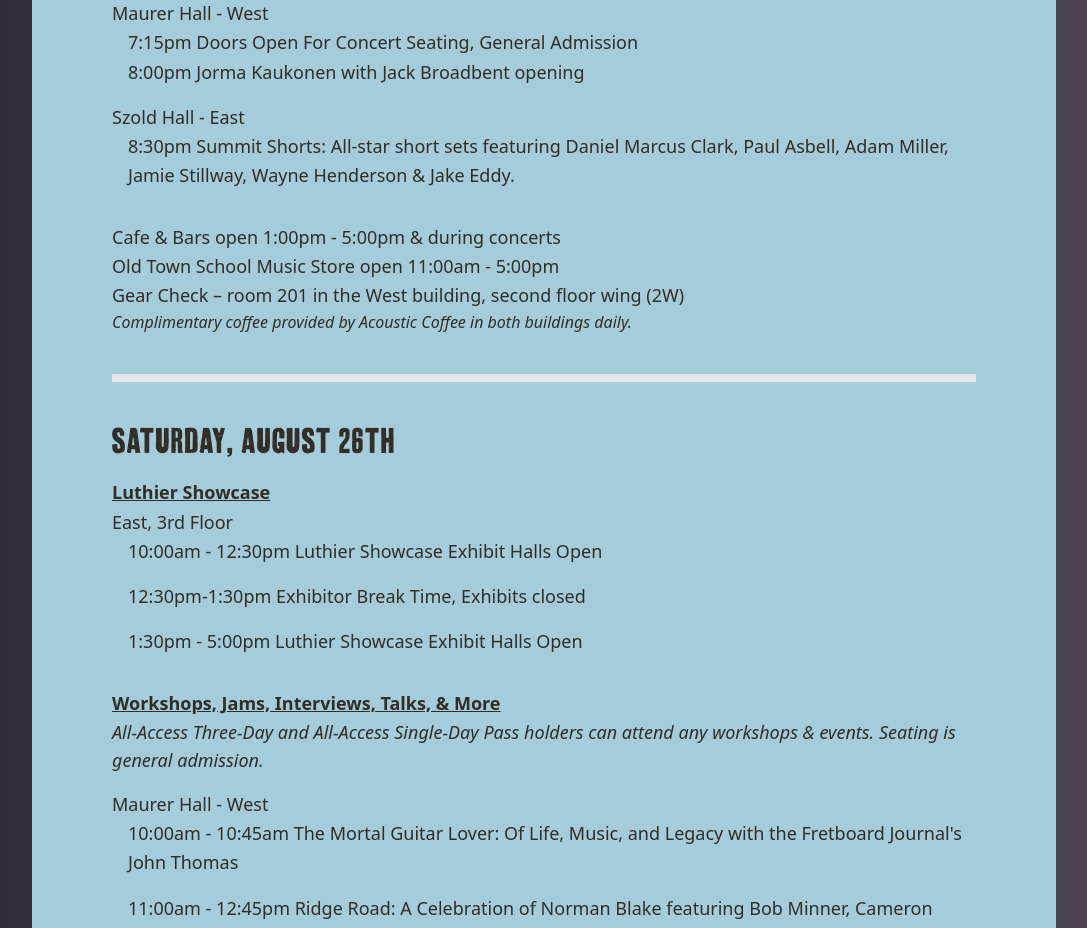
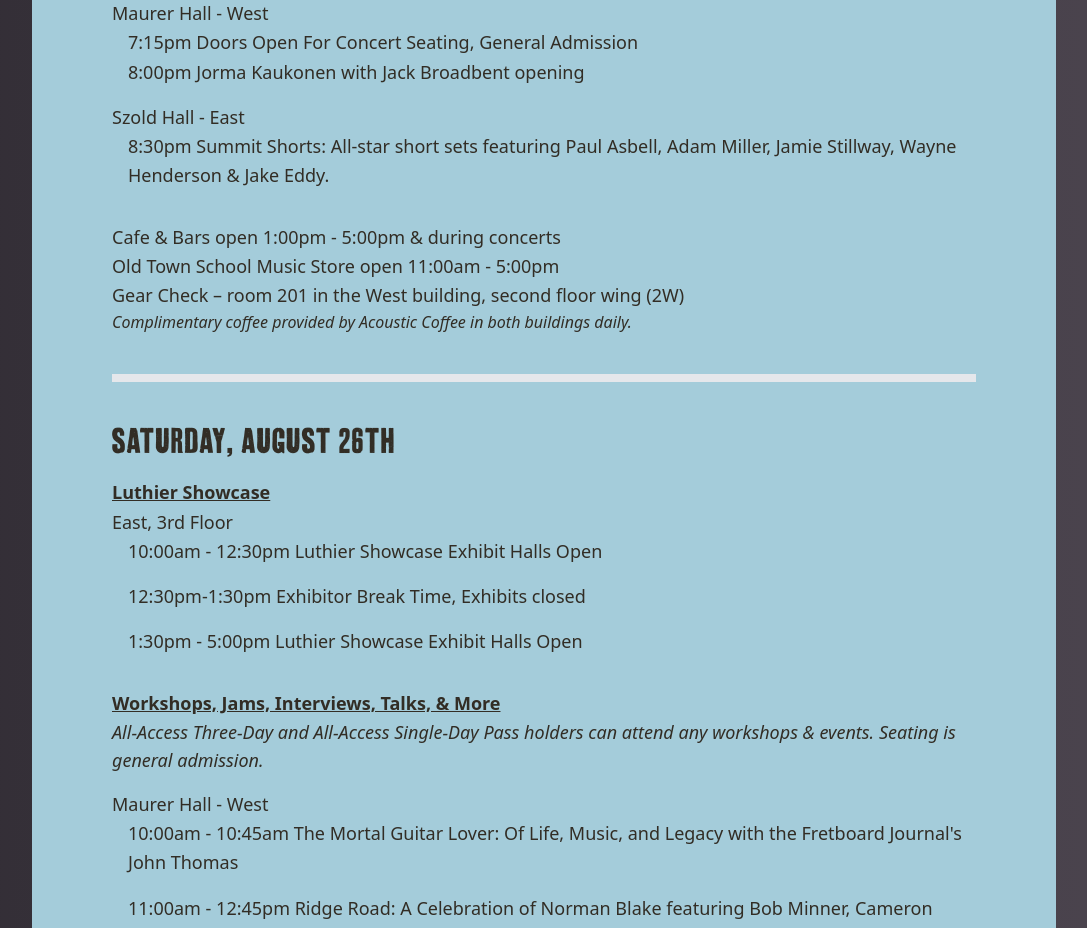
Before and after one commit to oldtownschool/fretboard-summit, a Next.js app: page /schedule in a window 1280 px wide. Shown: the part 3360-4288 px from the top of the page, without its empty margins (96-1183 px from the left). Built offline with nearby package versions, Linux system fonts and the light colour scheme.

Commit message:
removed daniel from friday night concert

```diff
--- a/app/schedule/page.js
+++ b/app/schedule/page.js
@@ -164,7 +164,7 @@ export default function Schedule() {
           <p className="pl-4 mb-4  text-lg leading-relaxed" >8:00pm 		Jorma Kaukonen with Jack Broadbent opening</p>
 
           <p className="text-lg leading-relaxed" >Szold Hall - East</p>
-          <p className="pl-4 mb-4  text-lg leading-relaxed" >8:30pm Summit Shorts: All-star short sets featuring Daniel Marcus Clark, Paul Asbell, Adam Miller, Jamie Stillway, Wayne Henderson & Jake Eddy.</p>
+          <p className="pl-4 mb-4  text-lg leading-relaxed" >8:30pm Summit Shorts: All-star short sets featuring Paul Asbell, Adam Miller, Jamie Stillway, Wayne Henderson & Jake Eddy.</p>
 
           <p className="mt-4 text-lg leading-relaxed" >Cafe & Bars open 1:00pm - 5:00pm & during concerts<br/>
           <a href="https://musicstore.oldtownschool.org">Old Town School Music Store</a> open 11:00am - 5:00pm<br/>
```
